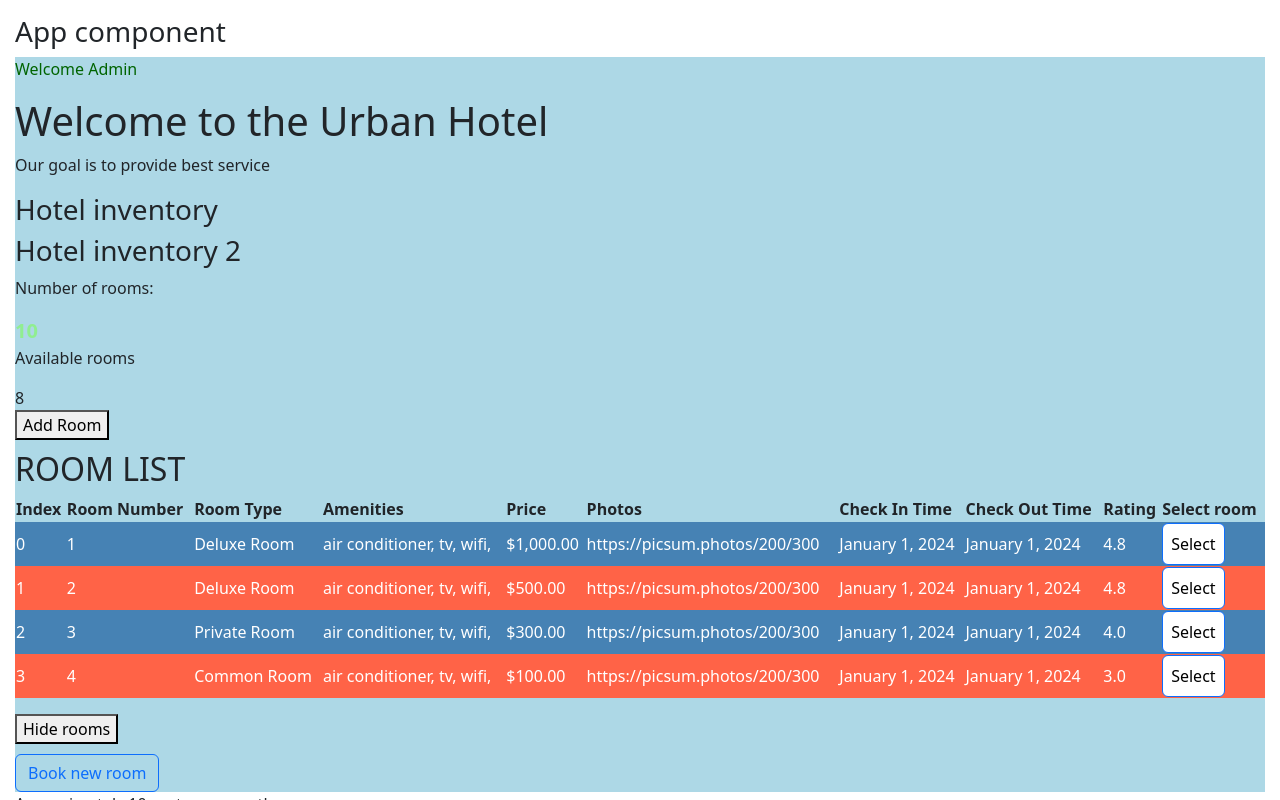
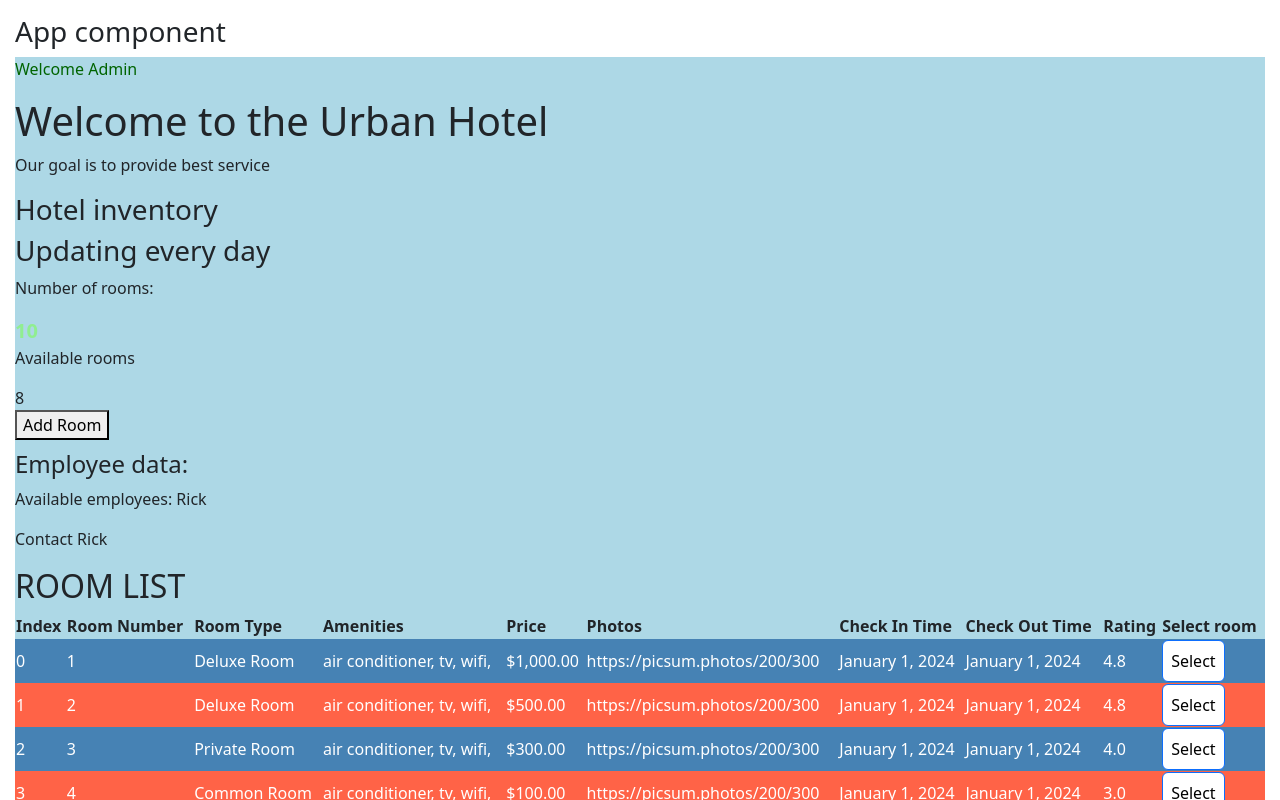
Before and after one commit to bitsbymax/hotel-inventory, an Angular app: page / in a window 1280 px wide. Shown: the top 800 px of the page. Built offline with nearby package versions, Linux system fonts and the light colour scheme.

Commit message:
new hook added

```diff
--- a/projects/hotel-inventory/src/app/app.component.html
+++ b/projects/hotel-inventory/src/app/app.component.html
@@ -4,16 +4,20 @@
   <p *ngSwitchCase="'User'">Welcome User</p>
   <div *ngSwitchCase="'Admin'">
     <p [ngStyle]="{ color: 'darkgreen' }">Welcome Admin</p>
-    <app-rooms></app-rooms>
+    <app-rooms>
+      <!-- passing ng-content -->
+      <h4>Employee data:</h4>
+      <app-employee></app-employee>
+    </app-rooms>
   </div>
   <p *ngSwitchDefault [ngStyle]="{ color: 'red' }">Not logged in</p>
 </div>
 
+<!-- ng-template using example -->
 <ng-template #countTemplate let-customerCount="count">
   <div>Approximately {{ customerCount }} customers on the page...</div>
 </ng-template>
-<ng-container *ngTemplateOutlet="countTemplate; context: ctx">
-</ng-container>
+<ng-container *ngTemplateOutlet="countTemplate; context: ctx"> </ng-container>
 
 <ng-template
   #t
--- a/projects/hotel-inventory/src/app/app.component.ts
+++ b/projects/hotel-inventory/src/app/app.component.ts
@@ -2,11 +2,12 @@ import { Component } from '@angular/core';
 import { RouterOutlet } from '@angular/router';
 import { RoomsComponent } from './components/rooms/rooms.component';
 import { CommonModule } from '@angular/common';
+import { EmployeeComponent } from './components/employee/employee.component';
 
 @Component({
   selector: 'app-root',
   standalone: true,
-  imports: [RouterOutlet, RoomsComponent, CommonModule],
+  imports: [RouterOutlet, RoomsComponent, CommonModule, EmployeeComponent,],
   templateUrl: './app.component.html',
   styleUrl: './app.component.scss',
 })
--- /dev/null
+++ b/projects/hotel-inventory/src/app/components/employee/employee.component.html
@@ -0,0 +1 @@
+<p>Available employees: {{ empName }}</p>
--- /dev/null
+++ b/projects/hotel-inventory/src/app/components/employee/employee.component.ts
@@ -0,0 +1,20 @@
+import { Component } from '@angular/core';
+
+@Component({
+  selector: 'app-employee',
+  standalone: true,
+  imports: [],
+  templateUrl: './employee.component.html',
+  styleUrl: './employee.component.scss'
+})
+export class EmployeeComponent {
+  empName: string = 'John Doe';
+
+  constructor() {
+    console.log('constructor in EmployeeComponent fired');
+  }
+
+  get employeeName(): string {
+    return this.empName;
+  }
+}
--- a/projects/hotel-inventory/src/app/components/rooms-list/rooms-list.component.ts
+++ b/projects/hotel-inventory/src/app/components/rooms-list/rooms-list.component.ts
@@ -36,7 +36,7 @@ export class RoomsListComponent implements OnInit, OnChanges, DoCheck, AfterView
   }
 
   ngOnChanges(changes: SimpleChanges): void {
-    console.log('ngOnChanges in RoomsListComponent', changes);
+    console.log('ngOnChanges in RoomsListComponent fired');
     if (changes['title']) {
       this.title = changes['title'].currentValue.toUpperCase();
     }
--- a/projects/hotel-inventory/src/app/components/rooms/rooms.component.html
+++ b/projects/hotel-inventory/src/app/components/rooms/rooms.component.html
@@ -28,6 +28,12 @@
     </button>
   </div>
 
+  <!-- ng-content using example -->
+  <ng-content></ng-content>
+  <ng-content select="app-employee"></ng-content>
+
+  <p>Contact {{ empName }}</p>
+
   <app-rooms-list
     *ngIf="rooms.availableRooms"
     [rooms]="roomList"
--- a/projects/hotel-inventory/src/app/components/rooms/rooms.component.ts
+++ b/projects/hotel-inventory/src/app/components/rooms/rooms.component.ts
@@ -1,9 +1,11 @@
 import {
+  AfterContentInit,
   AfterViewChecked,
   AfterViewInit,
-  ChangeDetectionStrategy,
   ChangeDetectorRef,
   Component,
+  ContentChild,
+  ContentChildren,
   DoCheck,
   ElementRef,
   OnChanges,
@@ -19,7 +21,7 @@ import { CommonModule } from '@angular/common';
 import { RoomsListComponent } from '../rooms-list/rooms-list.component';
 import { HeaderComponent } from '../header/header.component';
 import { BookButtonComponent } from '../book-button/book-button.component';
-import { RouteConfigLoadEnd } from '@angular/router';
+import { EmployeeComponent } from '../employee/employee.component';
 
 @Component({
   selector: 'app-rooms',
@@ -29,18 +31,20 @@ import { RouteConfigLoadEnd } from '@angular/router';
     RoomsListComponent,
     HeaderComponent,
     BookButtonComponent,
+    EmployeeComponent,
   ],
   templateUrl: './rooms.component.html',
   styleUrl: './rooms.component.scss',
-  changeDetection: ChangeDetectionStrategy.OnPush,
 })
 export class RoomsComponent
-  implements OnInit, OnChanges, DoCheck, AfterViewInit, AfterViewChecked
+  implements OnInit, OnChanges, DoCheck, AfterViewInit, AfterViewChecked, AfterContentInit
 {
   @ViewChild(HeaderComponent, { static: true }) header!: HeaderComponent;
   @ViewChild('bookRoom', { read: ViewContainerRef }) vcr!: ViewContainerRef;
   @ViewChild('description', { static: true }) description!: ElementRef;
   @ViewChildren(HeaderComponent) headerChildren!: QueryList<HeaderComponent>;
+
+  @ContentChild(EmployeeComponent) employee!: EmployeeComponent;
 
   hotelName: string = 'Urban Hotel';
   numberOfRooms: number = 10;
@@ -53,6 +57,8 @@ export class RoomsComponent
   roomList: RoomList[] = [];
   selectedRoom = {} as RoomList;
   title = 'Room List';
+  empName: string = '';
+
   objectKeys = Object.keys;
 
   constructor(private cdr: ChangeDetectorRef) {
@@ -121,7 +127,7 @@ export class RoomsComponent
     // this.header.title = 'Hotel inventory';// - тут це значення зміниться лише на наступному циклі change детектора
     const componentRef = this.vcr.createComponent(BookButtonComponent);
     componentRef.instance.buttonLabel = 'Book new room';
-    this.headerChildren.last.title = 'Hotel inventory 2';
+    this.headerChildren.last.title = 'Updating every day';
     this.cdr.detectChanges();
   }
 
@@ -131,6 +137,11 @@ export class RoomsComponent
     // this.header.title = 'Hotel inventory'; //- тут це значення зміниться лише на наступному циклі change детектора
   }
 
+  ngAfterContentInit(): void {
+    console.log('ngAfterContentInit in RoomsComponent fired');
+    this.employee.empName = 'Rick';
+    this.empName = this.employee.employeeName;;
+  }
   selectRoom(room: RoomList) {
     this.selectedRoom = room;
   }
```
Also changed, not shown: projects/hotel-inventory/src/app/components/employee/employee.component.scss (added), 1 other file (tests, documents, lock files or other folders).
